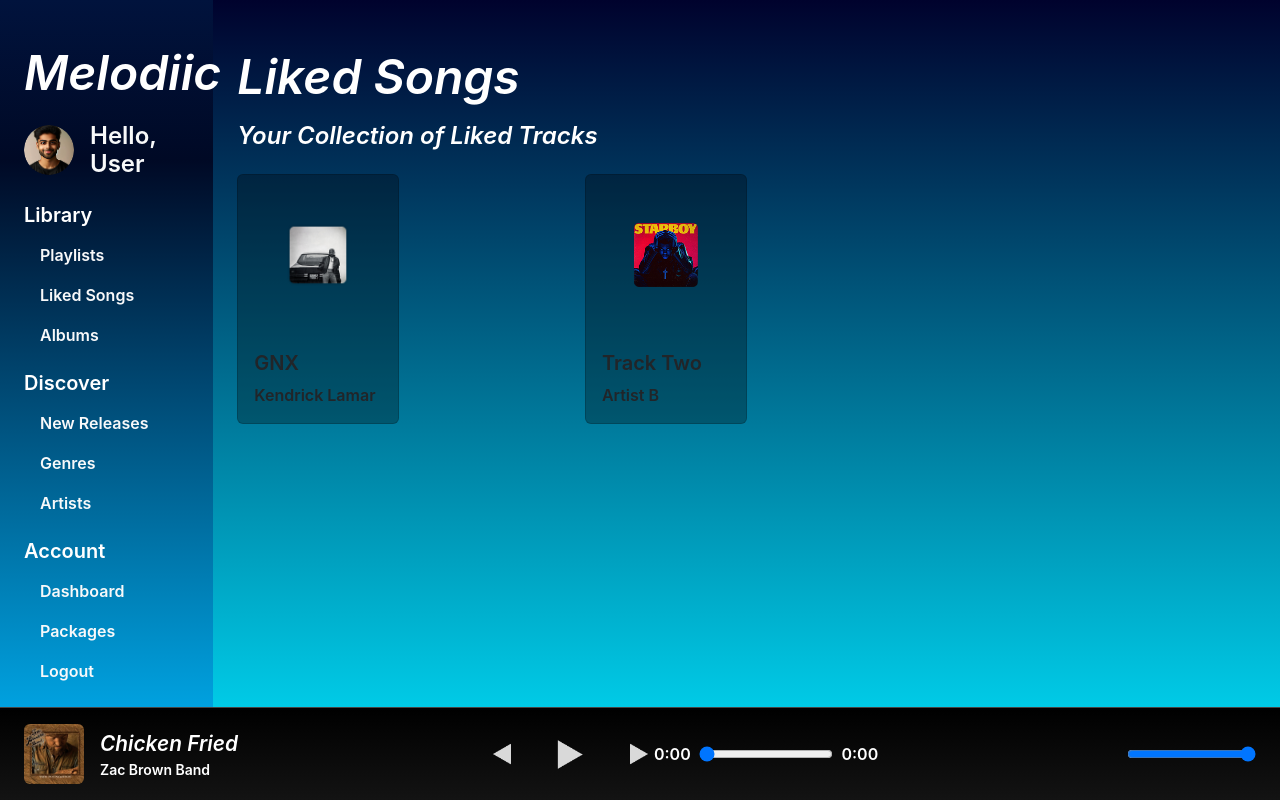
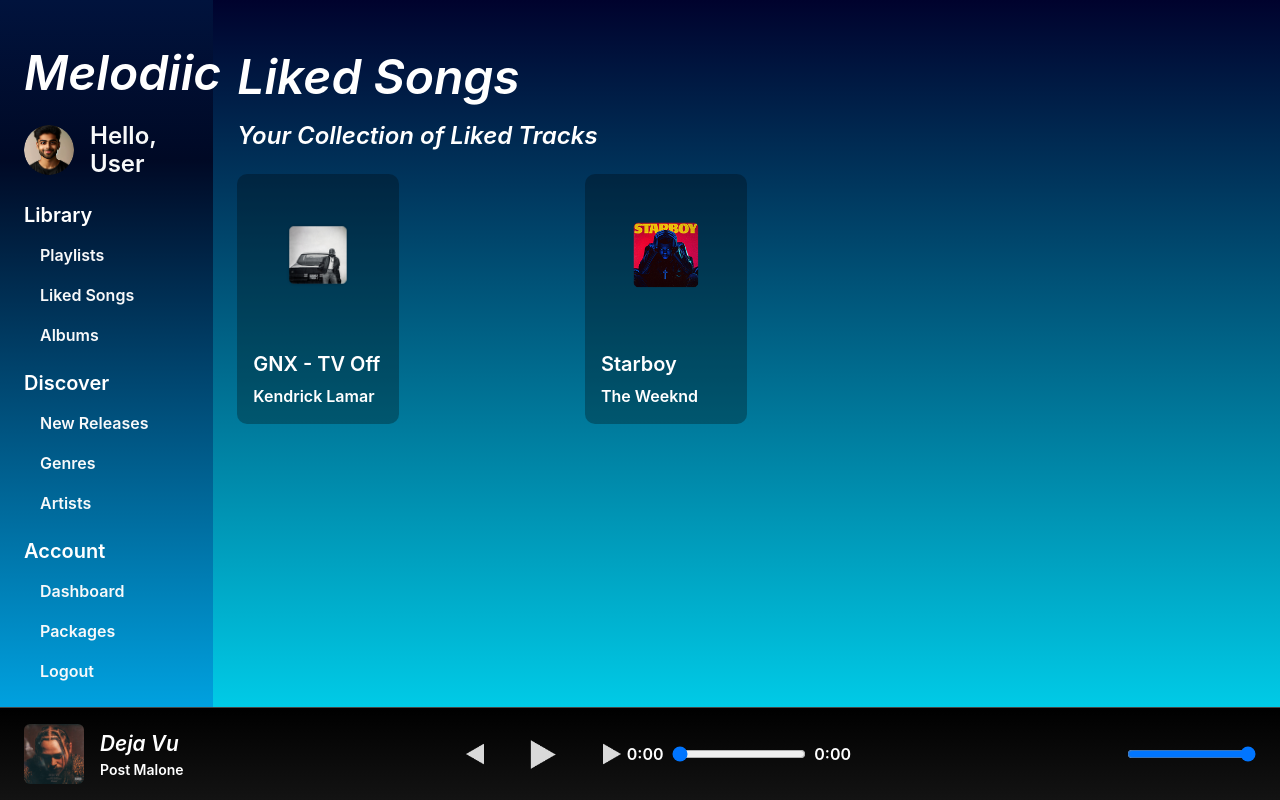
Before and after one commit to BoostedT/music, a plain HTML site: page liked.html in a window 1280 px wide. Both pictures are taken after a click on the link 485 px from the left and 754 px from the top of the page. Drawn offline with nearby package versions, Linux system fonts and the light colour scheme; a web font is replaced by a local one.

Commit message:
updated cards on playlists.html and liked.html also added the ability to click the cards on the page to play the song also added more songs for demo and album covers to go with songs also added script to support clicking on any card to play songs

```diff
--- a/assets/css/styles.css
+++ b/assets/css/styles.css
@@ -1,5 +1,5 @@
 * {
-  font-family: 'Inter SemiBold';
+  font-family: "Inter SemiBold";
 }
 
 .brand-name {
@@ -11,7 +11,8 @@
   backdrop-filter: blur(10px);
 }
 
-#seekbar, #volume {
+#seekbar,
+#volume {
   cursor: pointer;
 }
 
@@ -22,11 +23,11 @@
 }
 
 .sidebar {
-  background-image: linear-gradient(#01133D 0%, #000925 20%, #00BBFF 100%);
+  background-image: linear-gradient(#01133d 0%, #000925 20%, #00bbff 100%);
 }
 
 body {
-  background-image: linear-gradient(#00022D 0%, #00E5FF 100%);
+  background-image: linear-gradient(#00022d 0%, #00e5ff 100%);
 }
 
 .music-player {
@@ -91,10 +92,6 @@
   font-size: 1.5em;
 }
 
-.card {
-  background-color: #0000004a;
-}
-
 .dashboard-input {
   border-radius: 5px;
   border: none;
@@ -154,3 +151,25 @@
     font-size: 26px;
   }
 }
+.card {
+  background-color: rgba(0, 0, 0, 0.29);
+  border: none;
+  border-radius: 10px;
+  transition: transform 0.2s ease, box-shadow 0.2s ease;
+  cursor: pointer;
+  color: white;
+}
+
+.card:hover {
+  transform: scale(1.03);
+  box-shadow: 0 4px 15px rgba(0, 0, 0, 0.4);
+}
+
+.album-covers {
+  border-radius: 8px;
+  transition: transform 0.2s ease;
+}
+
+.card:hover .album-covers {
+  transform: scale(1.05);
+}
--- a/assets/js/script.js
+++ b/assets/js/script.js
@@ -10,6 +10,24 @@
     artist: "Zac Brown Band",
     file: "assets/music/Chickenfried.m4a",
     cover: "assets/images/album2.jpg"
+  },
+  {
+    title: "Starboy",
+    artist: "The Weeknd",
+    file: "assets/music/starboy.m4a",
+    cover: "assets/images/WKND COVER.png"
+  },
+  {
+    title: "One Last Breath",
+    artist: "Creed",
+    file: "assets/music/creed.m4a",
+    cover: "assets/images/creed.jpg"
+  },
+  {
+    title: "Deja Vu",
+    artist: "Post Malone",
+    file: "assets/music/dejavu.mp3",
+    cover: "assets/images/post.jpg"
   }
 ];
 
@@ -97,5 +115,14 @@
   }
 });
 
+// Click on any card to play song
+document.querySelectorAll('.playlist-card').forEach(card => {
+  card.addEventListener('click', () => {
+    const index = card.getAttribute('data-track');
+    loadTrack(index);
+    playTrack();
+  });
+});
+
 // Init
 loadTrack(currentTrack);
--- a/liked.html
+++ b/liked.html
@@ -59,20 +59,20 @@
         <div class="row row-cols-1 row-cols-md-3 g-4">
           <!-- Album cards -->
           <div class="col mb-xl-4">
-            <div class="card h-100 w-50">
+            <div class="card h-100 w-50 playlist-card" data-track="0">
               <img src="assets/images/GNXCOVER.png" class="album-covers card-img-top" alt="Album Cover">
               <div class="card-body">
-                <h5 class="card-title">GNX</h5>
+                <h5 class="card-title">GNX - TV Off</h5>
                 <p class="card-text">Kendrick Lamar</p>
               </div>
             </div>
           </div>
           <div class="col mb-xl-4">
-            <div class="card h-100 w-50">
+            <div class="card h-100 w-50 playlist-card" data-track="2">
               <img src="assets/images/WKND COVER.png" class="album-covers card-img-top" alt="Album Cover">
               <div class="card-body">
-                <h5 class="card-title">Track Two</h5>
-                <p class="card-text">Artist B</p>
+                <h5 class="card-title">Starboy</h5>
+                <p class="card-text">The Weeknd</p>
               </div>
             </div>
           </div>
```
Also changed, not shown: playlists.html (+4 -4 lines), assets/images/creed.jpg (added), assets/images/post.jpg (added), 2 other files.
